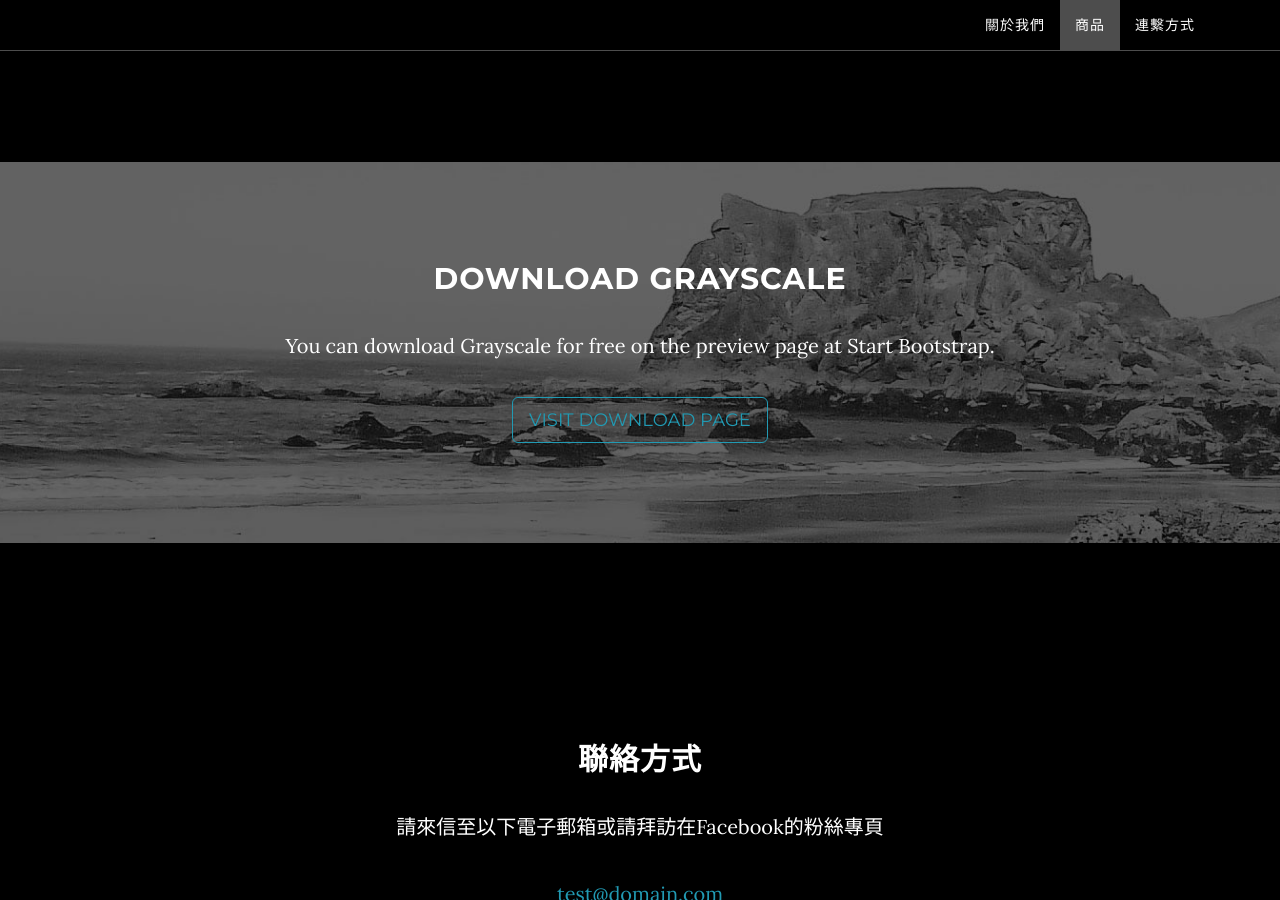
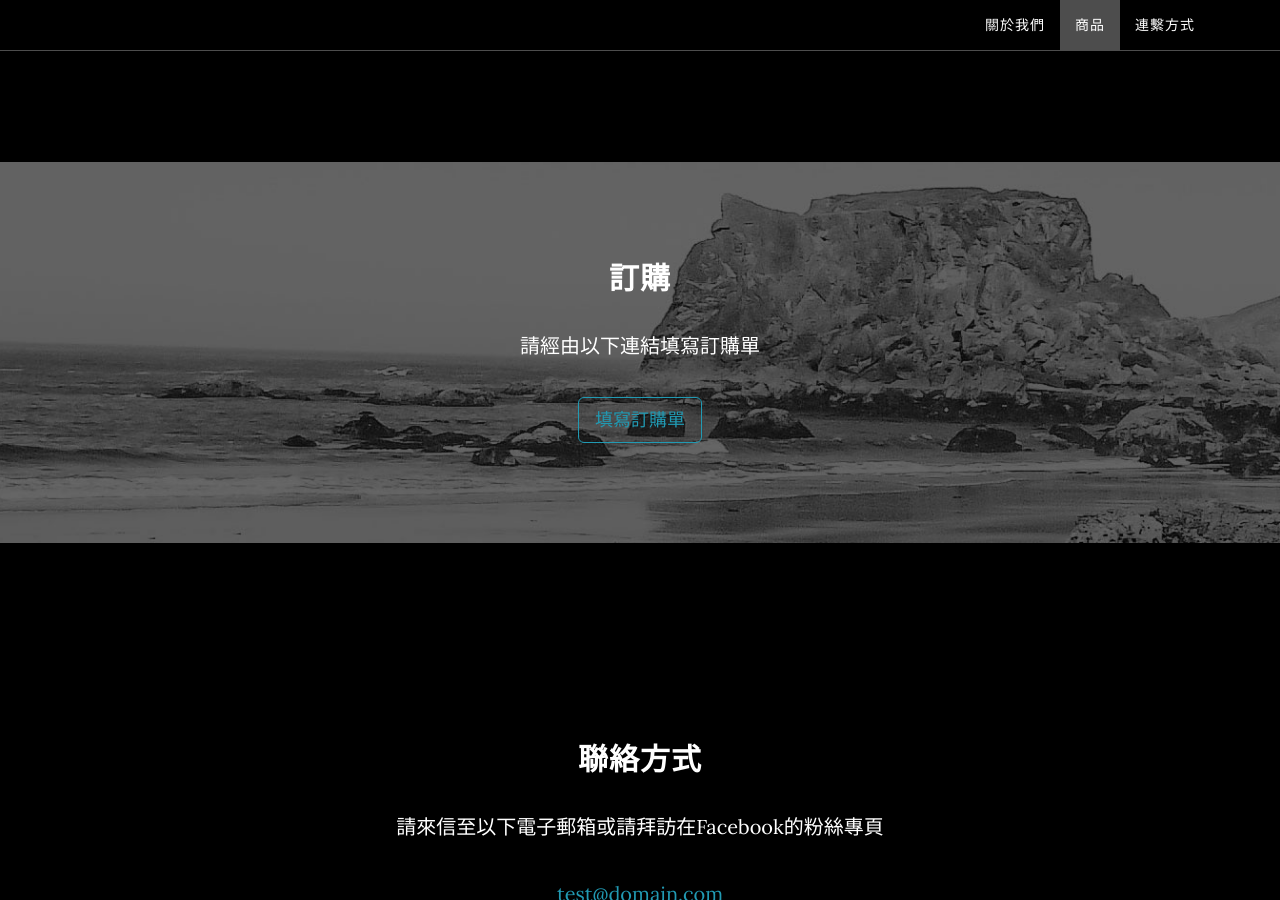
Before and after one commit to EvanceChen/CarpenterWebpage, a Jekyll site: the page built from index.html, in a window 1280 px wide and 900 px high, scrolled down 1940 px. Built offline with Jekyll 4.4.1, drawn with Linux system fonts in a browser that asks for light colours.

Commit message:
Add google form for order

```diff
--- a/_includes/download.html
+++ b/_includes/download.html
@@ -3,9 +3,9 @@
         <div class="download-section">
             <div class="container">
                 <div class="col-lg-8 col-lg-offset-2">
-                    <h2>Download Grayscale</h2>
-                    <p>You can download Grayscale for free on the preview page at Start Bootstrap.</p>
-                    <a href="http://startbootstrap.com/template-overviews/grayscale/" class="btn btn-default btn-lg">Visit Download Page</a>
+                    <h2>訂購</h2>
+                    <p>請經由以下連結填寫訂購單</p>
+                    <a href="https://docs.google.com/forms/d/e/1FAIpQLSf6rkeibUCE6K6w27e3ny7PMKhEPyu-OibeYa-SrdXgzYjfFA/viewform?usp=pp_url&entry.295222137=0&entry.1745588004=0&entry.130858949=0&entry.1748847373=0&entry.1315668675=0&entry.540436354=0&entry.1500606216=0&entry.1785801050=0&entry.951702395=0&entry.315216916=0&entry.1121344884=evil3378@gmail.com&entry.91208040=2017-08-08" class="btn btn-default btn-lg">填寫訂購單</a>
                 </div>
             </div>
         </div>
```
